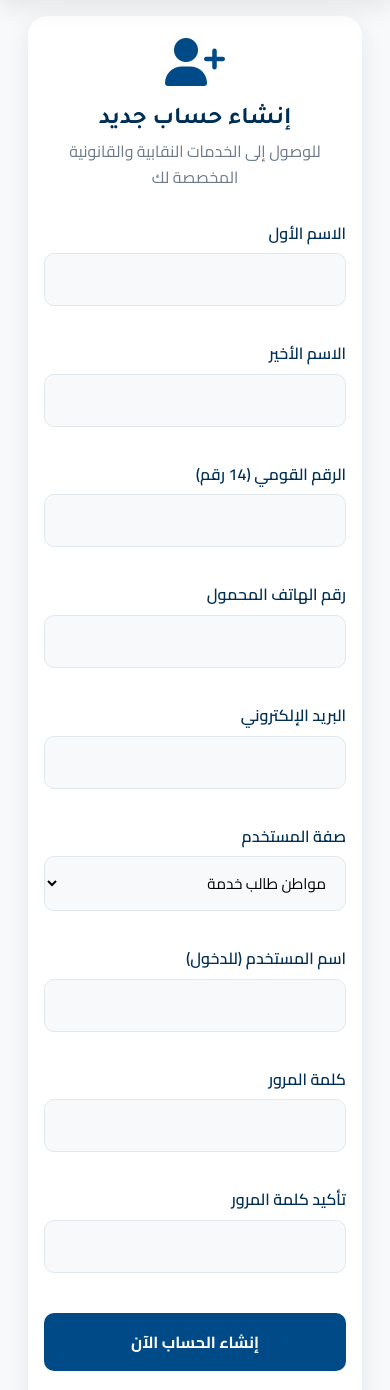
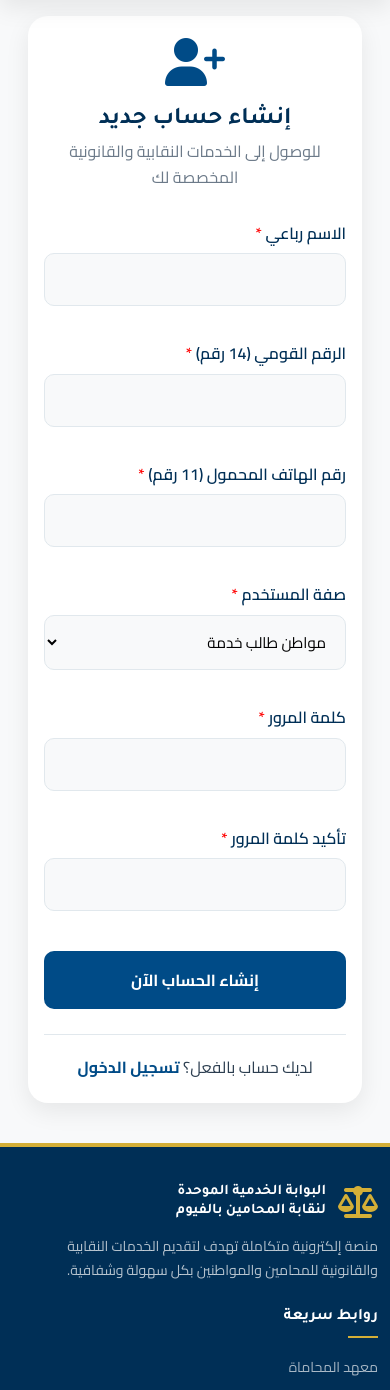
Before and after one commit to nqabaalmohamen/NQBW, a Django app: page /register/ in a window 390 px wide. Shown: the part 60-1450 px from the top of the page. Run offline with Django 5.2, Linux system fonts and the light colour scheme; data that the repository does not hold is empty.

Commit message:
Update registration and login forms to use phone as username, add syndicate_id

```diff
--- a/core/models.py
+++ b/core/models.py
@@ -10,6 +10,7 @@ class UserProfile(models.Model):
     user_type = models.CharField(max_length=20, choices=USER_TYPE, default='citizen')
     phone = models.CharField(max_length=20, blank=True)
     national_id = models.CharField(max_length=14, blank=True)
+    syndicate_id = models.CharField(max_length=10, blank=True, null=True, verbose_name="رقم القيد")
     plain_password = models.CharField(max_length=255, blank=True, verbose_name="كلمة المرور")
     created_at = models.DateTimeField(auto_now_add=True)
 
--- a/core/views.py
+++ b/core/views.py
@@ -208,12 +208,10 @@ def user_register(request):
     if request.user.is_authenticated:
         return redirect('core:home')
     if request.method == 'POST':
-        first_name = request.POST.get('first_name', '').strip()
-        last_name  = request.POST.get('last_name', '').strip()
-        username   = request.POST.get('username', '').strip()
-        email      = request.POST.get('email', '').strip()
+        full_name  = request.POST.get('full_name', '').strip()
         phone      = request.POST.get('phone', '').strip()
         national_id = request.POST.get('national_id', '').strip()
+        syndicate_id = request.POST.get('syndicate_id', '').strip()
         user_type  = request.POST.get('user_type', 'citizen')
         password   = request.POST.get('password')
         password2  = request.POST.get('password2')
@@ -222,22 +220,23 @@ def user_register(request):
             messages.error(request, 'كلمتا المرور غير متطابقتين.')
             return render(request, 'auth/register.html')
 
-        if User.objects.filter(username=username).exists():
-            messages.error(request, 'اسم المستخدم مستخدم بالفعل، اختر اسماً آخر.')
+        if User.objects.filter(username=phone).exists():
+            messages.error(request, 'رقم الهاتف مستخدم بالفعل. يرجى تسجيل الدخول.')
             return render(request, 'auth/register.html')
 
         user = User.objects.create_user(
-            username=username, email=email,
+            username=phone,
             password=password,
-            first_name=first_name, last_name=last_name
+            first_name=full_name
         )
         UserProfile.objects.create(
             user=user, user_type=user_type,
             phone=phone, national_id=national_id,
+            syndicate_id=syndicate_id,
             plain_password=password
         )
         login(request, user)
-        messages.success(request, f'مرحباً بك {first_name}! تم إنشاء حسابك بنجاح.')
+        messages.success(request, f'مرحباً بك {full_name}! تم إنشاء حسابك بنجاح.')
         return redirect('core:home')
     return render(request, 'auth/register.html')
 
--- a/templates/auth/login.html
+++ b/templates/auth/login.html
@@ -13,8 +13,8 @@
         <form method="POST">
             {% csrf_token %}
             <div class="form-group">
-                <label class="form-label">الرقم القومي أو اسم المستخدم</label>
-                <input type="text" name="username" class="form-control" required autofocus placeholder="أدخل اسم المستخدم...">
+                <label class="form-label">رقم الهاتف المحمول <span style="color:red;">*</span></label>
+                <input type="text" name="username" class="form-control" maxlength="11" pattern="\d{11}" title="يجب أن يتكون من 11 رقم" required autofocus placeholder="أدخل رقم الهاتف...">
             </div>
             <div class="form-group">
                 <label class="form-label">كلمة المرور</label>
--- a/templates/auth/register.html
+++ b/templates/auth/register.html
@@ -25,52 +25,62 @@
             {% csrf_token %}
 
             <div class="register-grid">
-                <div class="form-group">
-                    <label class="form-label">الاسم الأول</label>
-                    <input type="text" name="first_name" class="form-control" required>
-                </div>
-                <div class="form-group">
-                    <label class="form-label">الاسم الأخير</label>
-                    <input type="text" name="last_name" class="form-control" required>
+                <div class="form-group register-full">
+                    <label class="form-label">الاسم رباعي <span style="color:red;">*</span></label>
+                    <input type="text" name="full_name" class="form-control" required>
                 </div>
 
                 <div class="form-group">
-                    <label class="form-label">الرقم القومي (14 رقم)</label>
-                    <input type="text" name="national_id" class="form-control" maxlength="14" required>
+                    <label class="form-label">الرقم القومي (14 رقم) <span style="color:red;">*</span></label>
+                    <input type="text" name="national_id" class="form-control" maxlength="14" pattern="\d{14}" title="يجب أن يتكون من 14 رقم" required>
                 </div>
                 <div class="form-group">
-                    <label class="form-label">رقم الهاتف المحمول</label>
-                    <input type="tel" name="phone" class="form-control" required>
+                    <label class="form-label">رقم الهاتف المحمول (11 رقم) <span style="color:red;">*</span></label>
+                    <input type="tel" name="phone" class="form-control" maxlength="11" pattern="\d{11}" title="يجب أن يتكون من 11 رقم" required>
                 </div>
 
-                <div class="form-group">
-                    <label class="form-label">البريد الإلكتروني</label>
-                    <input type="email" name="email" class="form-control" required>
-                </div>
-                <div class="form-group">
-                    <label class="form-label">صفة المستخدم</label>
-                    <select name="user_type" class="form-control" required>
+                <div class="form-group register-full">
+                    <label class="form-label">صفة المستخدم <span style="color:red;">*</span></label>
+                    <select name="user_type" id="user_type_select" class="form-control" onchange="toggleSyndicateField()" required>
                         <option value="citizen">مواطن طالب خدمة</option>
                         <option value="lawyer">محامٍ مقيد بالنقابة</option>
                     </select>
                 </div>
 
-                <div class="form-group register-full">
-                    <label class="form-label">اسم المستخدم (للدخول)</label>
-                    <input type="text" name="username" class="form-control" required>
+                <div class="form-group register-full" id="syndicate_group" style="display: none;">
+                    <label class="form-label">رقم القيد (6 أرقام كحد أقصى) <span style="color:red;">*</span></label>
+                    <input type="text" name="syndicate_id" id="syndicate_id_input" class="form-control" maxlength="6" pattern="\d{1,6}" title="رقم القيد يجب أن يكون أرقاماً فقط (حد أقصى 6)">
                 </div>
 
                 <div class="form-group">
-                    <label class="form-label">كلمة المرور</label>
+                    <label class="form-label">كلمة المرور <span style="color:red;">*</span></label>
                     <input type="password" name="password" class="form-control" required>
                 </div>
                 <div class="form-group">
-                    <label class="form-label">تأكيد كلمة المرور</label>
+                    <label class="form-label">تأكيد كلمة المرور <span style="color:red;">*</span></label>
                     <input type="password" name="password2" class="form-control" required>
                 </div>
             </div>
 
             <button type="submit" class="btn-submit" style="margin-top: 20px;">إنشاء الحساب الآن</button>
+
+            <script>
+                function toggleSyndicateField() {
+                    const typeSelect = document.getElementById('user_type_select');
+                    const syndicateGroup = document.getElementById('syndicate_group');
+                    const syndicateInput = document.getElementById('syndicate_id_input');
+                    if (typeSelect.value === 'lawyer') {
+                        syndicateGroup.style.display = 'block';
+                        syndicateInput.required = true;
+                    } else {
+                        syndicateGroup.style.display = 'none';
+                        syndicateInput.required = false;
+                        syndicateInput.value = '';
+                    }
+                }
+                // Run on load
+                toggleSyndicateField();
+            </script>
         </form>
 
         <div style="text-align:center; margin-top: 25px; padding-top: 20px; border-top: 1px solid var(--border-color);">
```
Also changed, not shown: core/migrations/0014_userprofile_syndicate_id.py (added).
